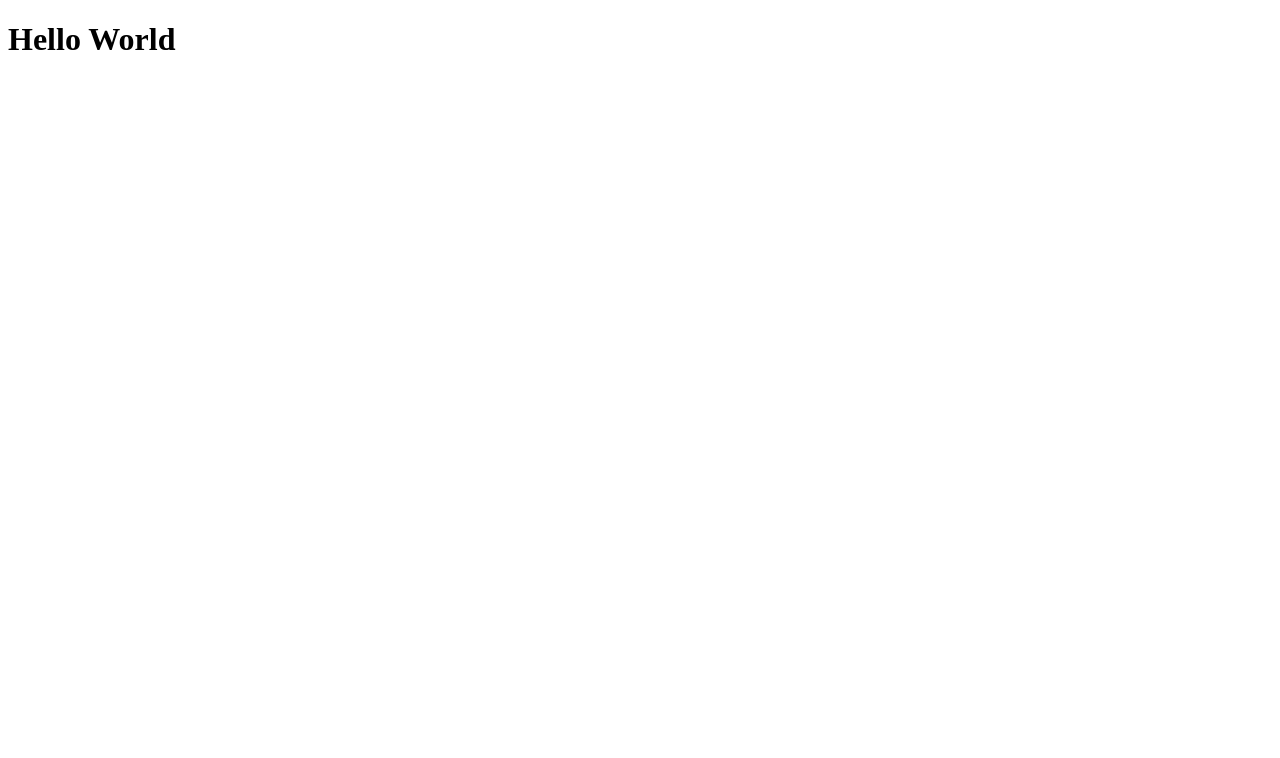
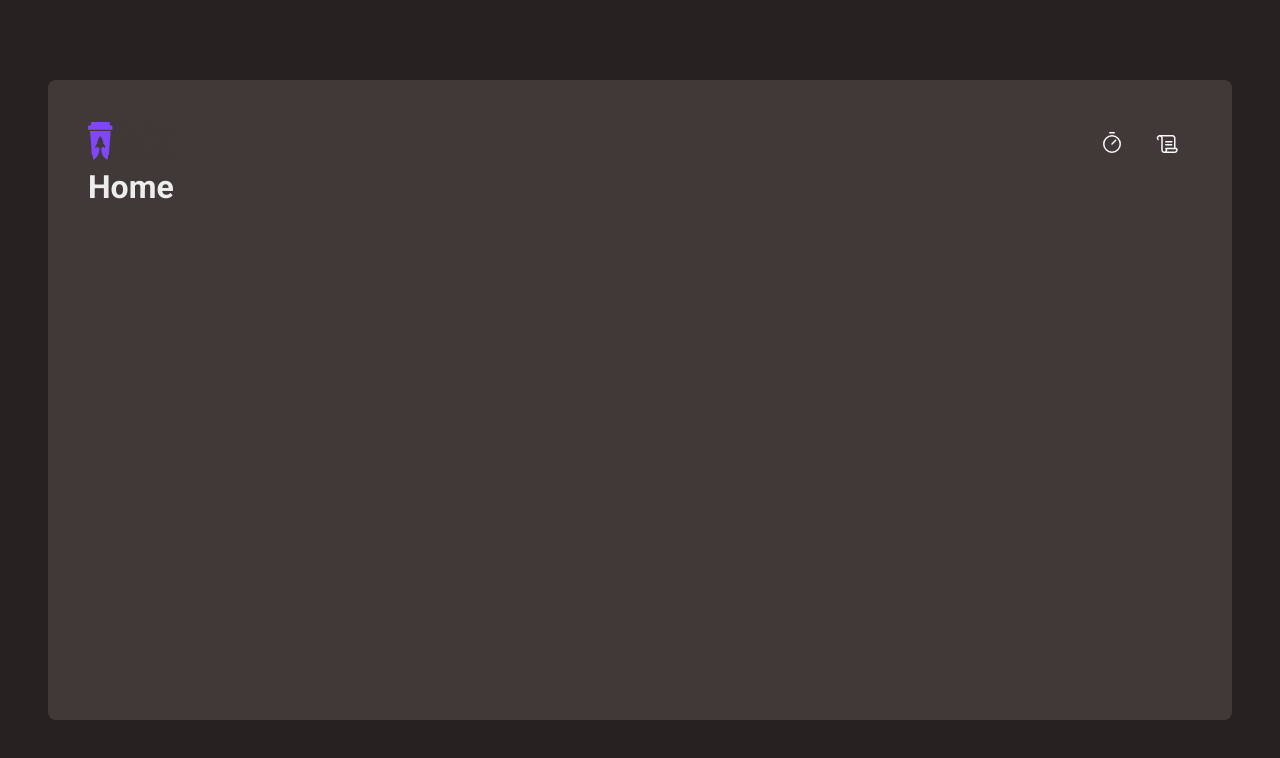
Before and after one commit to zhydani/coffee-delivery, a React (Vite) app: page / in a window 1280 px wide. Shown: the top 758 px of the page. Built offline with nearby package versions, Linux system fonts and the light colour scheme.

Commit message:
improviment!: reaproveitando codigo das aulas

```diff
--- a/src/App.tsx
+++ b/src/App.tsx
@@ -1,7 +1,18 @@
+import { ThemeProvider } from 'styled-components'
+import { BrowserRouter } from 'react-router-dom'
+import { Router } from './Router'
+
+import { GlobalStyle } from './styles/global'
+import { defaultTheme } from './styles/themes/default'
+
 export function App() {
   return (
-    <>
-      <h1>Hello World</h1>
-    </>
+    <ThemeProvider theme={defaultTheme}>
+      <BrowserRouter>
+        <Router />
+      </BrowserRouter>
+
+      <GlobalStyle />
+    </ThemeProvider>
   )
 }
--- a/src/Router.tsx
+++ b/src/Router.tsx
@@ -2,12 +2,16 @@ import { Route, Routes } from 'react-router-dom'
 import { DefaultLayout } from './layouts/DefaultLayout'
 
 import { Home } from './pages/Home'
+import { Checkout } from './pages/Checkout'
+import { Success } from './pages/Success'
 
 export function Router() {
   return (
     <Routes>
       <Route path="/" element={<DefaultLayout />}>
         <Route path="/" element={<Home />} />
+        <Route path="/checkout" element={<Checkout />} />
+        <Route path="/success" element={<Success />} />
       </Route>
     </Routes>
   )
--- /dev/null
+++ b/src/components/Header/index.tsx
@@ -0,0 +1,23 @@
+import { HeaderContainer } from './styles'
+import { Scroll, Timer } from 'phosphor-react'
+
+import logoIgnite from '../../assets/logo-coffee-delivery.svg'
+import { NavLink } from 'react-router-dom'
+
+export function Header() {
+  return (
+    <HeaderContainer>
+      <span>
+        <img src={logoIgnite} alt="" />
+      </span>
+      <nav>
+        <NavLink to="/" title="Timer">
+          <Timer size={24} />
+        </NavLink>
+        <NavLink to="/history" title="Histórico">
+          <Scroll size={24} />
+        </NavLink>
+      </nav>
+    </HeaderContainer>
+  )
+}
--- /dev/null
+++ b/src/components/Header/styles.ts
@@ -0,0 +1,34 @@
+import styled from 'styled-components'
+
+export const HeaderContainer = styled.header`
+  display: flex;
+  align-items: center;
+  justify-content: space-between;
+
+  nav {
+    display: flex;
+    gap: 0.5rem;
+
+    a {
+      width: 3rem;
+      height: 3rem;
+
+      display: flex;
+      justify-content: center;
+      align-items: center;
+
+      color: ${(props) => props.theme['gray-100']};
+
+      border-top: 3px solid transparent;
+      border-bottom: 3px solid transparent;
+
+      &:hover {
+        border-bottom: 3px solid ${(props) => props.theme['green-500']};
+      }
+
+      &.active {
+        color: ${(props) => props.theme['green-500']};
+      }
+    }
+  }
+`
--- /dev/null
+++ b/src/layouts/DefaultLayout/index.tsx
@@ -0,0 +1,13 @@
+import { Outlet } from 'react-router-dom'
+import { Header } from '../../components/Header'
+
+import { LayoutContainer } from './styles'
+
+export function DefaultLayout() {
+  return (
+    <LayoutContainer>
+      <Header />
+      <Outlet />
+    </LayoutContainer>
+  )
+}
--- /dev/null
+++ b/src/layouts/DefaultLayout/styles.ts
@@ -0,0 +1,14 @@
+import styled from 'styled-components'
+
+export const LayoutContainer = styled.div`
+  max-width: 74rem;
+  height: calc(100vh - 10rem);
+  margin: 5rem auto;
+  padding: 2.5rem;
+
+  background: ${(props) => props.theme['gray-800']};
+  border-radius: 8px;
+
+  display: flex;
+  flex-direction: column;
+`
--- /dev/null
+++ b/src/pages/Checkout/index.tsx
@@ -0,0 +1,3 @@
+export function Checkout() {
+  return <h1>Checkout</h1>
+}
--- /dev/null
+++ b/src/pages/Home/index.tsx
@@ -0,0 +1,3 @@
+export function Home() {
+  return <h1>Home</h1>
+}
--- /dev/null
+++ b/src/pages/Success/index.tsx
@@ -0,0 +1,3 @@
+export function Success() {
+  return <h1>Success</h1>
+}
```
Also changed, not shown: src/@types/styled.d.ts (+8 -0 lines).
